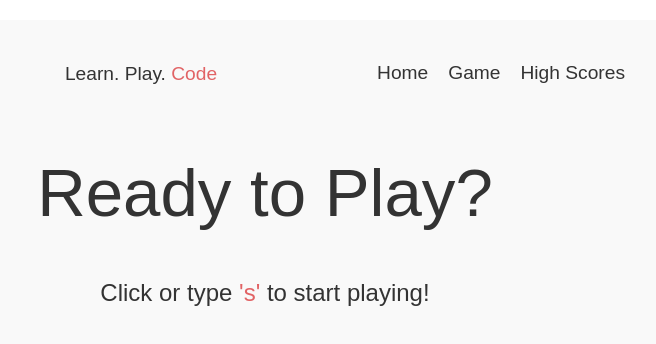
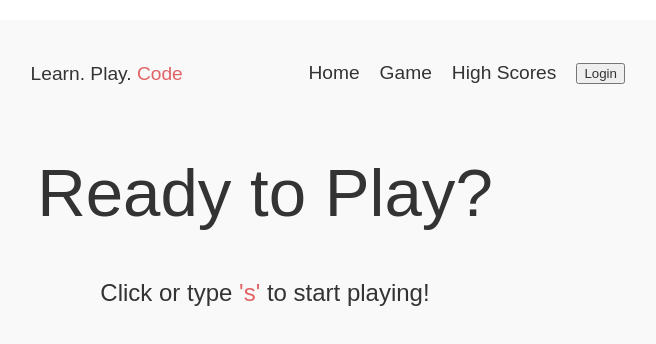
Before and after one commit to tony-sn/scoring-game, a React (Vite) app: page / in a window 1280 px wide. Shown: the top 344 px of the page, without its empty margins (375-1031 px from the left). Built offline with nearby package versions, Linux system fonts and the light colour scheme.

Commit message:
feat: add auth0 login button

```diff
--- a/src/components/Navbar.tsx
+++ b/src/components/Navbar.tsx
@@ -5,8 +5,11 @@
   StyledNavItems,
 } from "styled/Navbar";
 import { Accent } from "styled/Random";
+import { useAuth0 } from "@auth0/auth0-react";
 
 export default function Navbar() {
+  const { loginWithRedirect } = useAuth0();
+
   return (
     <StyledNavbar>
       <StyledNavBrand>
@@ -24,6 +27,10 @@
         <li>
           <StyledLink to="/highscores">High Scores</StyledLink>
         </li>
+
+        <li>
+          <button onClick={() => loginWithRedirect()}>Login</button>
+        </li>
       </StyledNavItems>
     </StyledNavbar>
   );
--- a/src/main.tsx
+++ b/src/main.tsx
@@ -1,6 +1,7 @@
 import React from "react";
 import ReactDOM from "react-dom/client";
 import { BrowserRouter as Router } from "react-router-dom";
+import { Auth0Provider } from "@auth0/auth0-react";
 
 import App from "./App";
 import "./index.css";
@@ -9,10 +10,16 @@
 
 ReactDOM.createRoot(document.getElementById("root") as HTMLElement).render(
   <React.StrictMode>
-    <ScoreProvider>
-      <Router>
-        <App />
-      </Router>
-    </ScoreProvider>
+    <Auth0Provider
+      domain="dev-4qtpar7jgfmybofo.us.auth0.com"
+      clientId="7FvWD1luTjixDQ1nssPg6DefjLPLK811"
+      redirectUri={window.location.origin}
+    >
+      <ScoreProvider>
+        <Router>
+          <App />
+        </Router>
+      </ScoreProvider>
+    </Auth0Provider>
   </React.StrictMode>
 );
```
